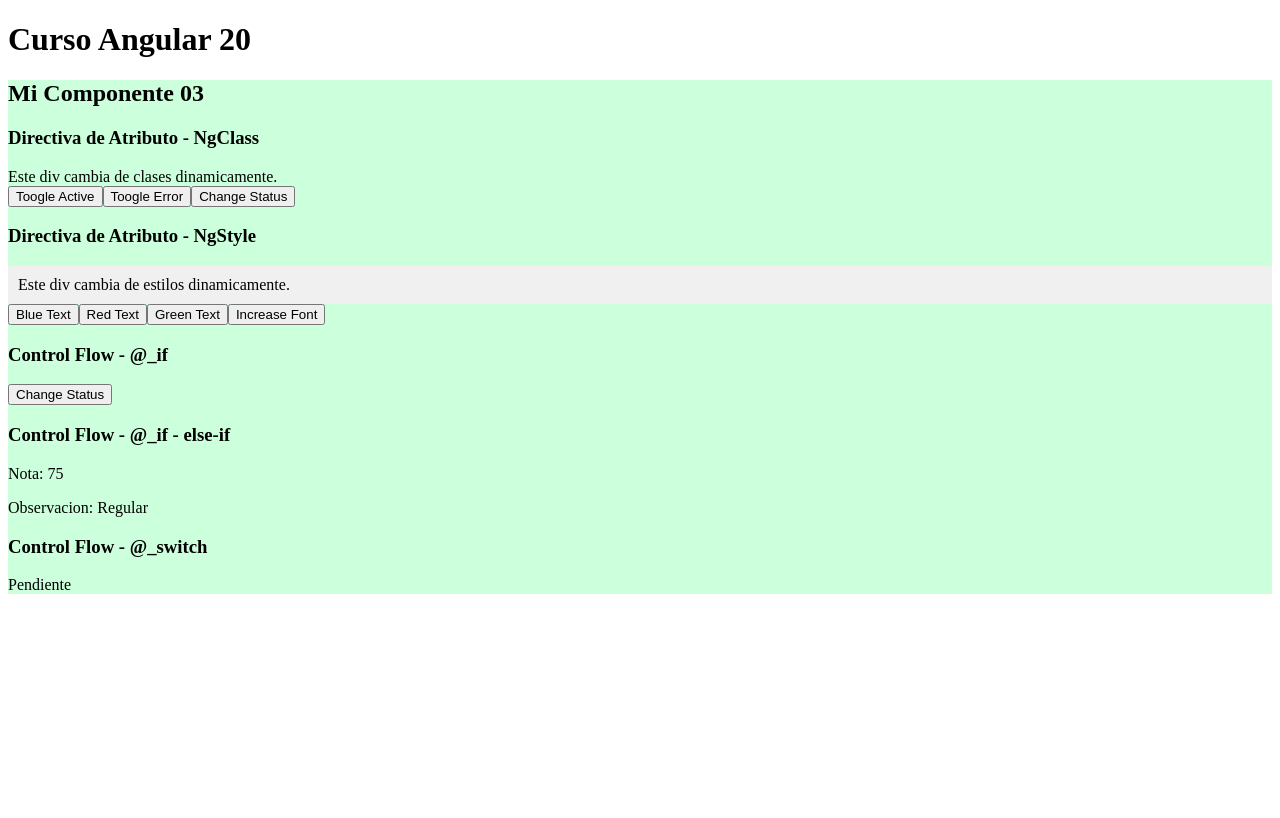
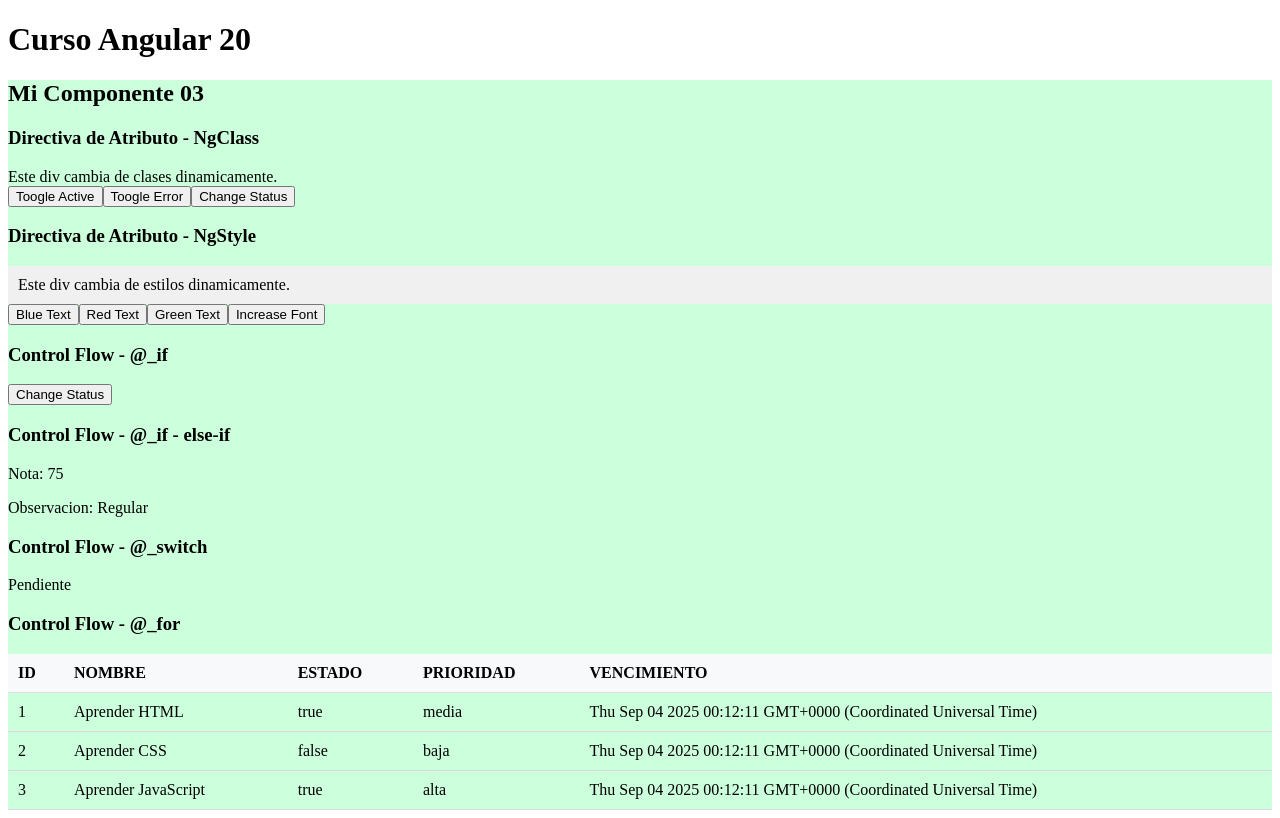
Before and after one commit to fhmontes123/cursoangular, an Angular app: page / in a window 1280 px wide. Built offline with nearby package versions, Linux system fonts and the light colour scheme.

Commit message:
06. Control Flow - @for

```diff
--- a/src/app/mi-componente03/mi-componente03.html
+++ b/src/app/mi-componente03/mi-componente03.html
@@ -59,4 +59,24 @@
   } @default {
   <p>Estado no reconocido</p>
   } }
+
+  <h3>Control Flow - @_for</h3>
+  <table>
+    <tr>
+      <th>ID</th>
+      <th>NOMBRE</th>
+      <th>ESTADO</th>
+      <th>PRIORIDAD</th>
+      <th>VENCIMIENTO</th>
+    </tr>
+    @for(tarea of tareaArray; track tarea.id) {
+    <tr>
+      <td>{{ tarea.id }}</td>
+      <td>{{ tarea.nombre }}</td>
+      <td>{{ tarea.estado }}</td>
+      <td>{{ tarea.prioridad }}</td>
+      <td>{{ tarea.fechaVencimiento }}</td>
+    </tr>
+    }
+  </table>
 </div>
--- a/src/app/mi-componente03/mi-componente03.ts
+++ b/src/app/mi-componente03/mi-componente03.ts
@@ -1,6 +1,7 @@
 import { CommonModule } from '@angular/common';
-import { Component } from '@angular/core';
+import { Component, OnInit } from '@angular/core';
 import { Saludo } from '../saludo/saludo';
+import { Tarea } from '../models/tarea.model';
 
 @Component({
   selector: 'app-mi-componente03',
@@ -8,7 +9,7 @@
   templateUrl: './mi-componente03.html',
   styleUrl: './mi-componente03.css',
 })
-export class MiComponente03 {
+export class MiComponente03 implements OnInit {
   isActive = false;
   hasError = false;
   status = 'PENDING';
@@ -19,6 +20,34 @@
   paddingSize = 10;
 
   score = 75;
+
+  tareaArray: Tarea[] = [];
+
+  ngOnInit(): void {
+    this.tareaArray = [
+      {
+        id: 1,
+        nombre: 'Aprender HTML',
+        estado: true,
+        prioridad: 'media',
+        fechaVencimiento: new Date(),
+      },
+      {
+        id: 2,
+        nombre: 'Aprender CSS',
+        estado: false,
+        prioridad: 'baja',
+        fechaVencimiento: new Date(),
+      },
+      {
+        id: 3,
+        nombre: 'Aprender JavaScript',
+        estado: true,
+        prioridad: 'alta',
+        fechaVencimiento: new Date(),
+      },
+    ];
+  }
 
   toggleActive() {
     this.isActive = !this.isActive;
```
Also changed, not shown: src/app/models/tarea.model.ts (added, +7 -0 lines).
